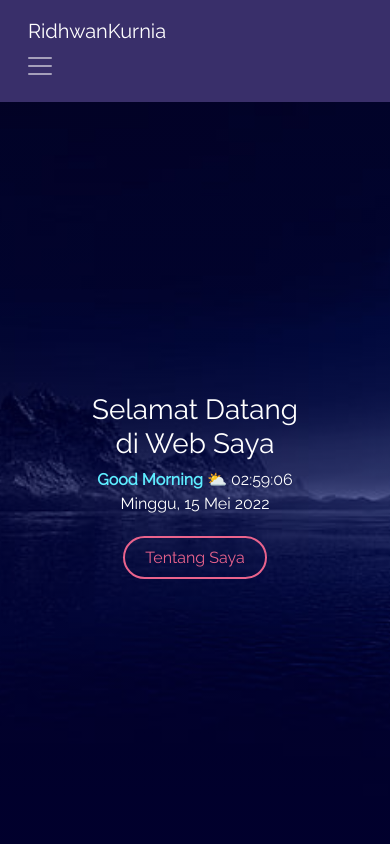
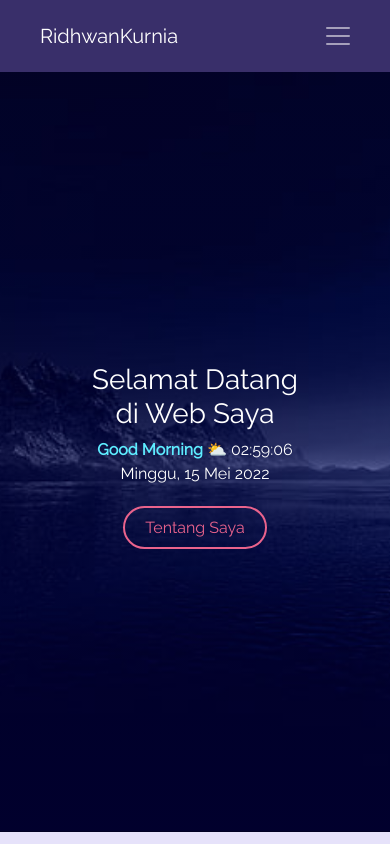
Before and after one commit to ridhwankurnia/belajar-bootstrap, a plain HTML site: page index.html in a window 390 px wide. Shown: the top 844 px of the page. Drawn offline with nearby package versions, Linux system fonts and the light colour scheme.

Commit message:
fix navbar & footer padding

```diff
--- a/index.html
+++ b/index.html
@@ -33,14 +33,14 @@
     <header class="sticky-top">
         <nav class="navbar navbar-expand-lg">
             <div class="container-fluid py-2">
-                <div class="container">
-                    <a class="mx-1 text-white navbar-brand" href="#">RidhwanKurnia</a>
-                </div>
-                <button class="navbar-dark text-secondary navbar-toggler" type="button" data-bs-toggle="collapse"
+                <div class="container d-flex justify-content-center">
+                    <a class="mx-1 text-white navbar-brand container" href="#">RidhwanKurnia</a>
+                    <button class="navbar-dark text-secondary navbar-toggler" type="button" data-bs-toggle="collapse"
                     data-bs-target="#navbarSupportedContent" aria-controls="navbarSupportedContent" aria-expanded="false"
                     aria-label="Toggle navigation">
                     <span class="navbar-toggler-icon"></span>
                 </button>
+                </div>
                 <div class="collapse navbar-collapse" id="navbarSupportedContent">
                     <ul class="navbar-nav me-auto mb-2 mb-lg-0 text-center">
                         <li class="nav-item me-lg-3">
@@ -266,7 +266,7 @@
 
 
     <!-- Section footer start -->
-    <footer class="py-4 mt-5">
+    <footer class="py-4 mt-5 px-4">
         <div class="text-center fs-2 mb-2">
             <a href="https://www.facebook.com/ridhwan.k.wicaksono/" target="blank">
                 <i class="bi bi-facebook mx-1"></i>
```
